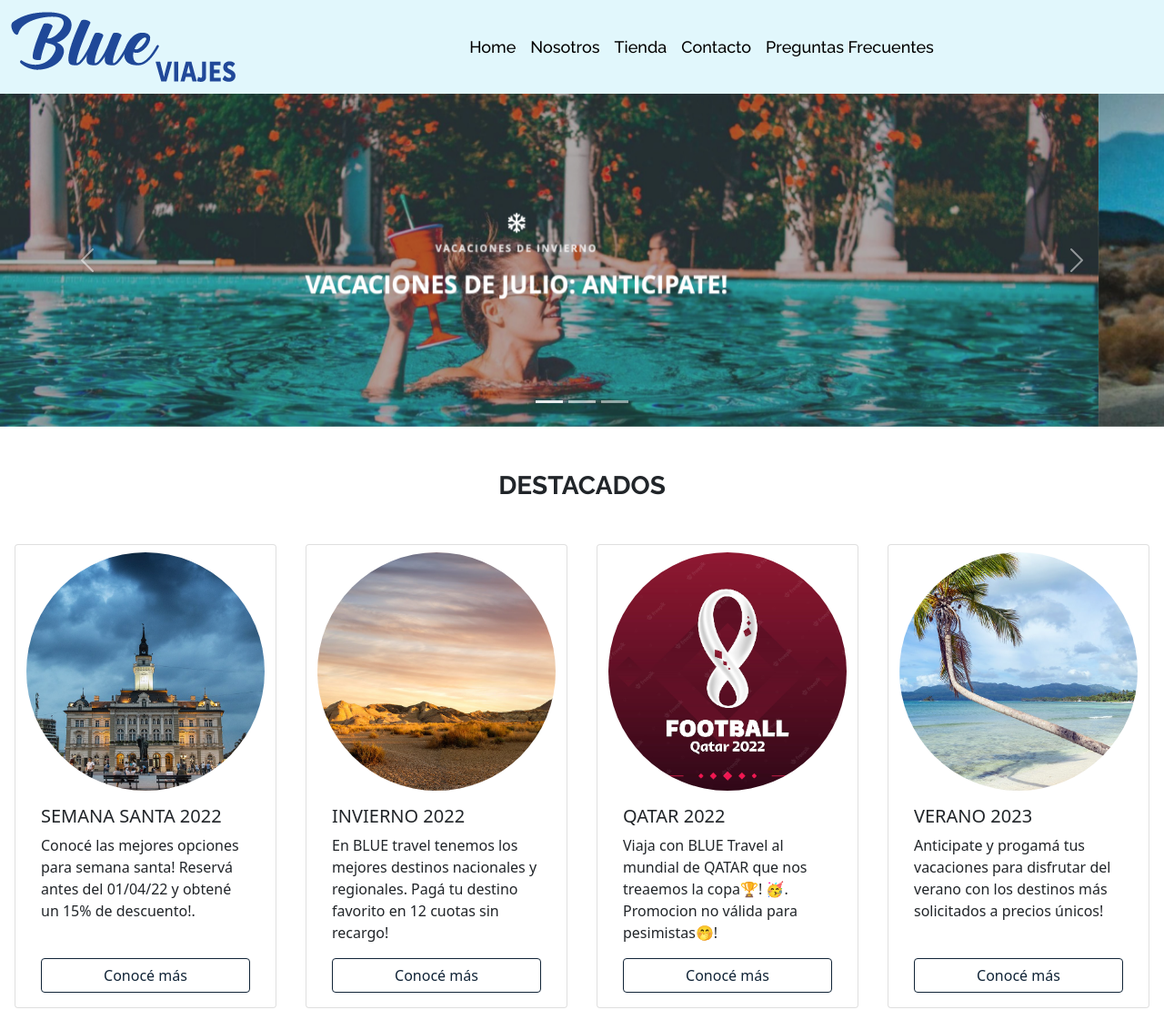
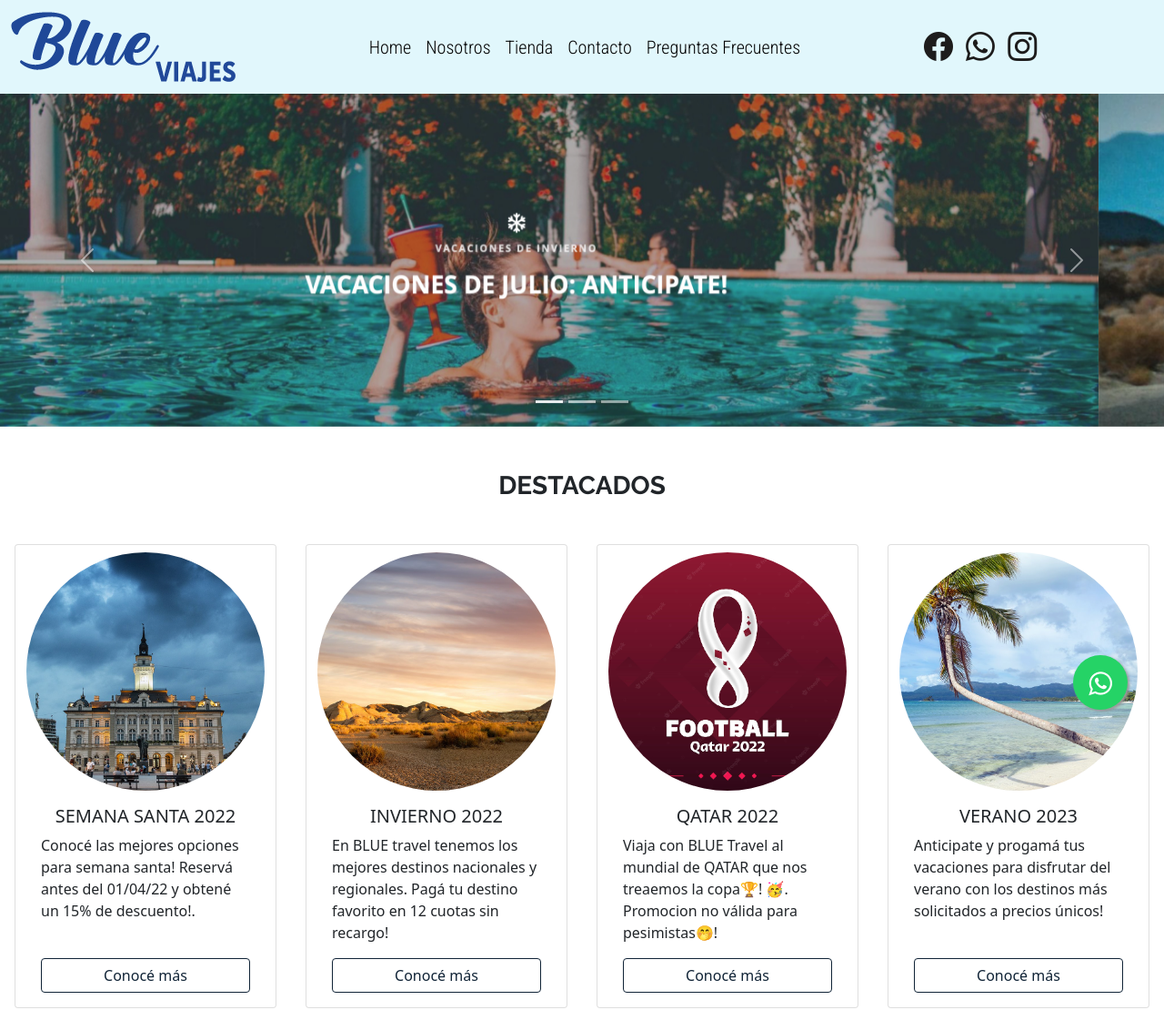
Before and after one commit to mcdrs87/PROYECTOFINALDESARROLLO-CODERHOUSE-, a website: page index.html in a window 1280 px wide. Shown: the top 1110 px of the page at 91% size. Drawn offline with nearby package versions, Linux system fonts and the light colour scheme.

Commit message:
ajustes finales

```diff
--- a/SCSS/partials/_index.scss
+++ b/SCSS/partials/_index.scss
@@ -47,3 +47,57 @@
 .H2Frecuentes {
   @include preguntas();
 }
+// WHATSAPP STIKY
+.float {
+  position: fixed;
+  width: 60px;
+  height: 60px;
+  bottom: 20px;
+  right: 40px;
+  background-color: #25d366;
+  color: #fff;
+  border-radius: 50px;
+  text-align: center;
+  font-size: 30px;
+  box-shadow: 2px 2px 3px #999;
+  z-index: 100;
+}
+.float:hover {
+  text-decoration: none;
+  color: #25d366;
+  background-color: #fff;
+}
+
+.my-float {
+  margin-top: 16px;
+}
+// REDES NAV //
+.redesNav {
+  .bi-facebook {
+    text-align: center;
+    margin-left: 5px;
+    margin-right: 5px;
+    color: rgb(29, 28, 28);
+  }
+  .bi-facebook:hover {
+    color: #3b5998;
+  }
+  .bi-whatsapp {
+    text-align: center;
+    margin-left: 5px;
+    margin-right: 5px;
+    color: rgb(29, 28, 28);
+  }
+  .bi-whatsapp:hover {
+    color: #25d366;
+  }
+  .bi-instagram {
+    text-align: center;
+    margin-left: 5px;
+    margin-right: 5px;
+    color: rgb(29, 28, 28);
+  }
+  .bi-instagram:hover {
+    color: #8a3ab9;
+  }
+}
--- a/SCSS/partials/_nav.scss
+++ b/SCSS/partials/_nav.scss
@@ -2,8 +2,9 @@
 @mixin navlog {
   color: black;
   font-weight: lighter;
-  font-family: $fontppal;
-  font-size: 18px;
+  font-family: "Roboto Condensed", sans-serif;
+  font-size: 20px;
+  font-weight: normal;
   text-decoration: none;
 }
 #navmio {
--- a/SCSS/partials/_nosotros.scss
+++ b/SCSS/partials/_nosotros.scss
@@ -7,7 +7,7 @@
     h2 {
       text-align: center;
       color: $colorfuente;
-      font-family: $fontppal;
+      font-family: "Roboto Condensed", sans-serif;
       letter-spacing: $spacing;
       font-weight: bold;
     }
@@ -24,7 +24,7 @@
     h2 {
       text-align: center;
       color: $colorfuente;
-      font-family: $fontppal;
+      font-family: "Roboto Condensed", sans-serif;
       letter-spacing: $spacing;
       font-weight: bold;
     }
@@ -41,7 +41,7 @@
     h2 {
       text-align: center;
       color: $colorfuente;
-      font-family: $fontppal;
+      font-family: "Roboto Condensed", sans-serif;
       letter-spacing: $spacing;
       font-weight: bold;
     }
@@ -58,7 +58,7 @@
     h2 {
       text-align: center;
       color: $colorfuente;
-      font-family: $fontppal;
+      font-family: "Roboto Condensed", sans-serif;
       letter-spacing: $spacing;
       font-weight: bold;
     }
--- a/index.html
+++ b/index.html
@@ -9,8 +9,10 @@
     <!-- GOOGLE FONTS-->
     <link
       href="https://fonts.googleapis.com/css2?family=Raleway:wght@500;600;700;800&family=Roboto:ital,wght@0,300;0,400;0,500;0,700;0,900;1,300;1,400;1,500;1,700&display=swap"
-      rel="stylesheet"
-    />
+      rel="stylesheet"/>
+      <link rel="preconnect" href="https://fonts.googleapis.com">
+      <link rel="preconnect" href="https://fonts.gstatic.com" crossorigin>
+      <link href="https://fonts.googleapis.com/css2?family=Roboto+Condensed:wght@300&display=swap" rel="stylesheet">
     <!-- ANIMACIONES-->
     <link
     rel="stylesheet"
@@ -27,6 +29,10 @@
     <link href="css/style.css" rel="stylesheet" />
     <!-- FAVICON -->
     <link  rel="icon" href="favicon_io/favicon.ico" type="image/ico" />
+    <!-- FONT AWESOME -->
+    <link rel="stylesheet" href="https://maxcdn.bootstrapcdn.com/font-awesome/4.5.0/css/font-awesome.min.css">
+    <a href="https://api.whatsapp.com/send?phone= text=Hola%21%20Quisiera%20m%C3%A1s%20informaci%C3%B3n." class="float" target="_blank">
+    <i class="fa fa-whatsapp my-float"></i></a>
     <title>AGENCIA DE VIAJES- Ofertas de Hoteles, Paquetes y Vuelos - BLUE VIAJES</title>
   </head>
 <!-- LOGO + NAV -->
@@ -62,6 +68,11 @@
               <a class="nav-link" href="#preguntasFrecuentes">Preguntas Frecuentes</a>
           </li>
           </ul>
+          <div class="redesNav">
+              <a href="https://www.facebook.com/" target="_blank"> <i class=" bi bi-facebook  fs-2"></i></a>
+              <a href="https://wa.me/" target="_blank"> <i class="bi bi-whatsapp   fs-2"></i></a>
+              <a href="https://www.instagram.com/" target="_blank"> <i class="bi bi-instagram  fs-2"></i></a>
+          </div>
         </div>
       </div>
     </nav>
@@ -101,7 +112,7 @@
         <div class="card" style="width: 18rem">
           <img src="./img/turismodestacado.png" class="card-img-top mt-2 rounded-circle" alt="turismodestacado" />
           <div class="card-body">
-            <h5 class="card-title">SEMANA SANTA 2022 </h5>
+            <h5 class="card-title text-center ">SEMANA SANTA 2022 </h5>
             <p class="card-text">
               Conocé las mejores opciones para semana santa! Reservá antes del 01/04/22 y obtené un 15% de descuento!.
               <br>
@@ -113,7 +124,7 @@
         <div class="card" style="width: 18rem">
           <img src="./img/inviernodestacado.png" class="card-img-top mt-2 rounded-circle" alt="inviernodestacado" />
           <div class="card-body">
-            <h5 class="card-title">INVIERNO 2022</h5>
+            <h5 class="card-title text-center ">INVIERNO 2022</h5>
             <p class="card-text">
               En BLUE travel tenemos los mejores destinos nacionales y regionales.
               Pagá tu destino favorito en 12 cuotas sin recargo!
@@ -125,7 +136,7 @@
         <div class="card" style="width: 18rem">
           <img src="./img/qatar2022destacado.png" class="card-img-top mt-2 rounded-circle" alt="qatar2022rojo" />
           <div class="card-body">
-            <h5 class="card-title">QATAR 2022</h5>
+            <h5 class="card-title text-center ">QATAR 2022</h5>
             <p class="card-text">
               Viaja con BLUE Travel al mundial de QATAR que nos treaemos la copa🏆! 🥳.
               Promocion no válida para pesimistas🤭!
@@ -137,7 +148,7 @@
         <div class="card" style="width: 18rem">
           <img src="./img/veranodestacado.png" class="card-img-top mt-2 rounded-circle" alt="veranodestacado" />
           <div class="card-body">
-            <h5 class="card-title">VERANO 2023</h5>
+            <h5 class="card-title text-center text-center ">VERANO 2023</h5>
             <p class="card-text">
               Anticipate y progamá tus vacaciones para disfrutar del verano con los destinos más solicitados a precios únicos!
               <br>
```
Also changed, not shown: pages/nosotros.html (+9 -0 lines), pages/tienda.html (+9 -0 lines), css/style.css, 1 other file.
